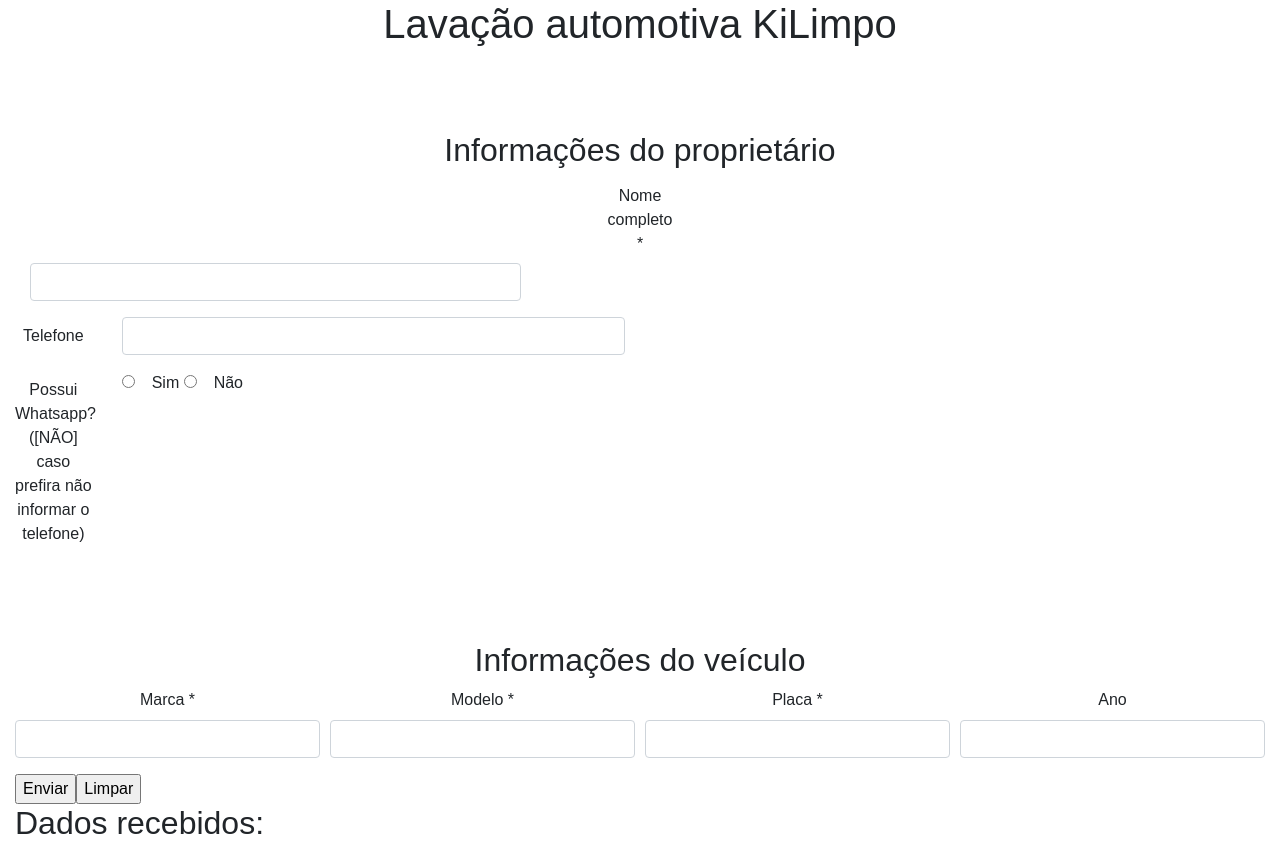
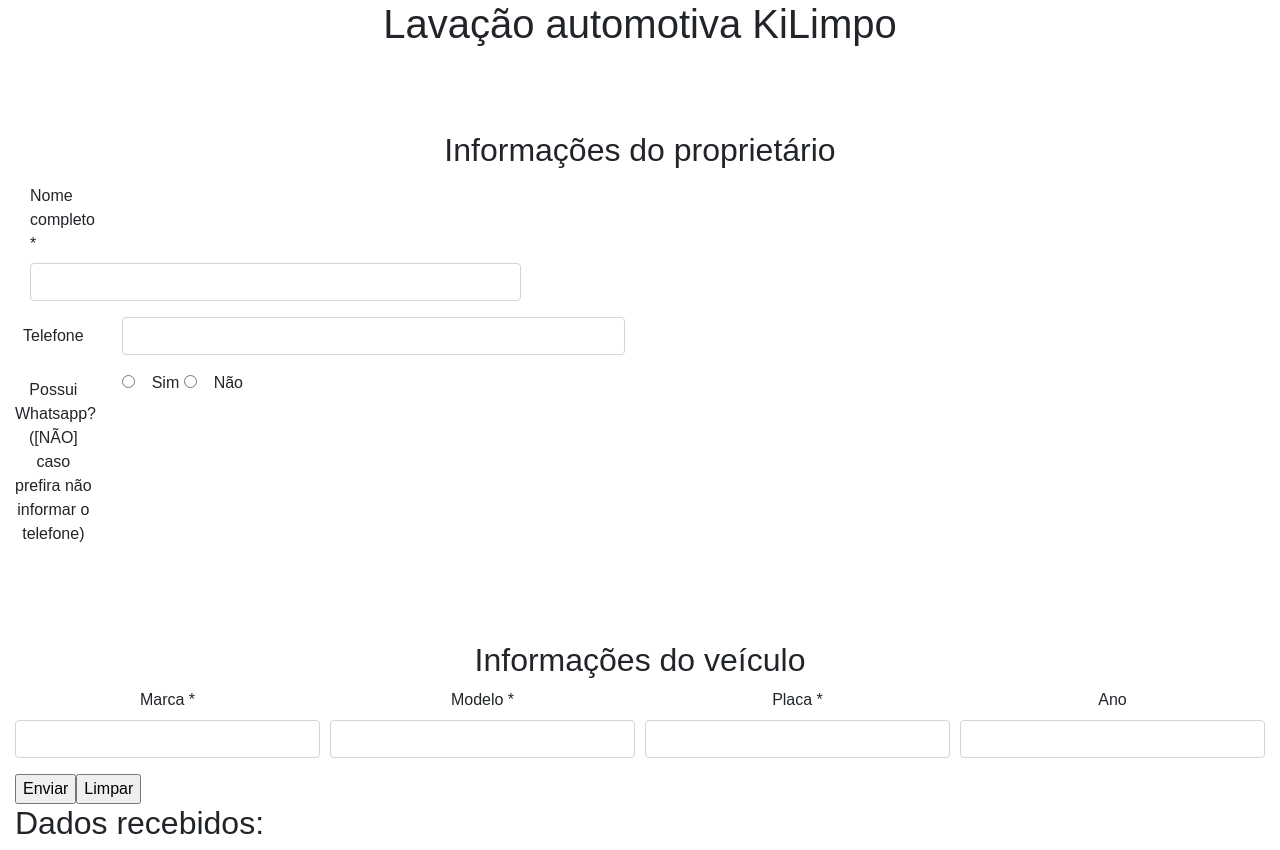
Before and after one commit to Oivasmf/Kilimpo-frontend, a React (Create React App) app: page / in a window 1280 px wide. Built offline with nearby package versions, Linux system fonts and the light colour scheme.

Commit message:
Update form-kilimpo.js

```diff
--- a/src/components/form-kilimpo.js
+++ b/src/components/form-kilimpo.js
@@ -179,7 +179,7 @@
 
 
                         <Form.Row className="align-items-center">
-                            <Form.Group as={Col} className="text-center align-items-center">
+                            <Form.Group as={Col}>
                                 <Form.Label column sm={1}>
                                     Nome completo *
                                 </Form.Label>
```
